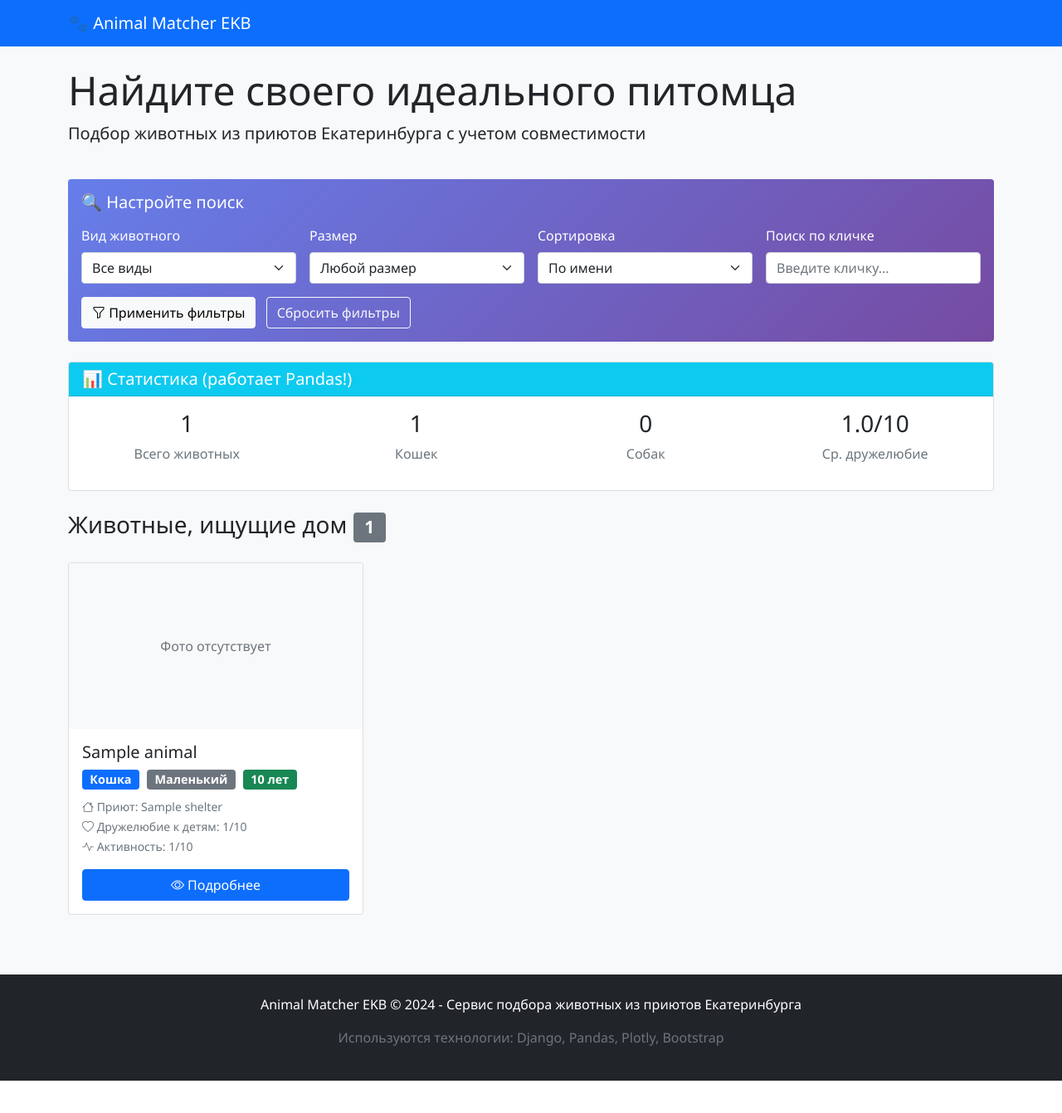
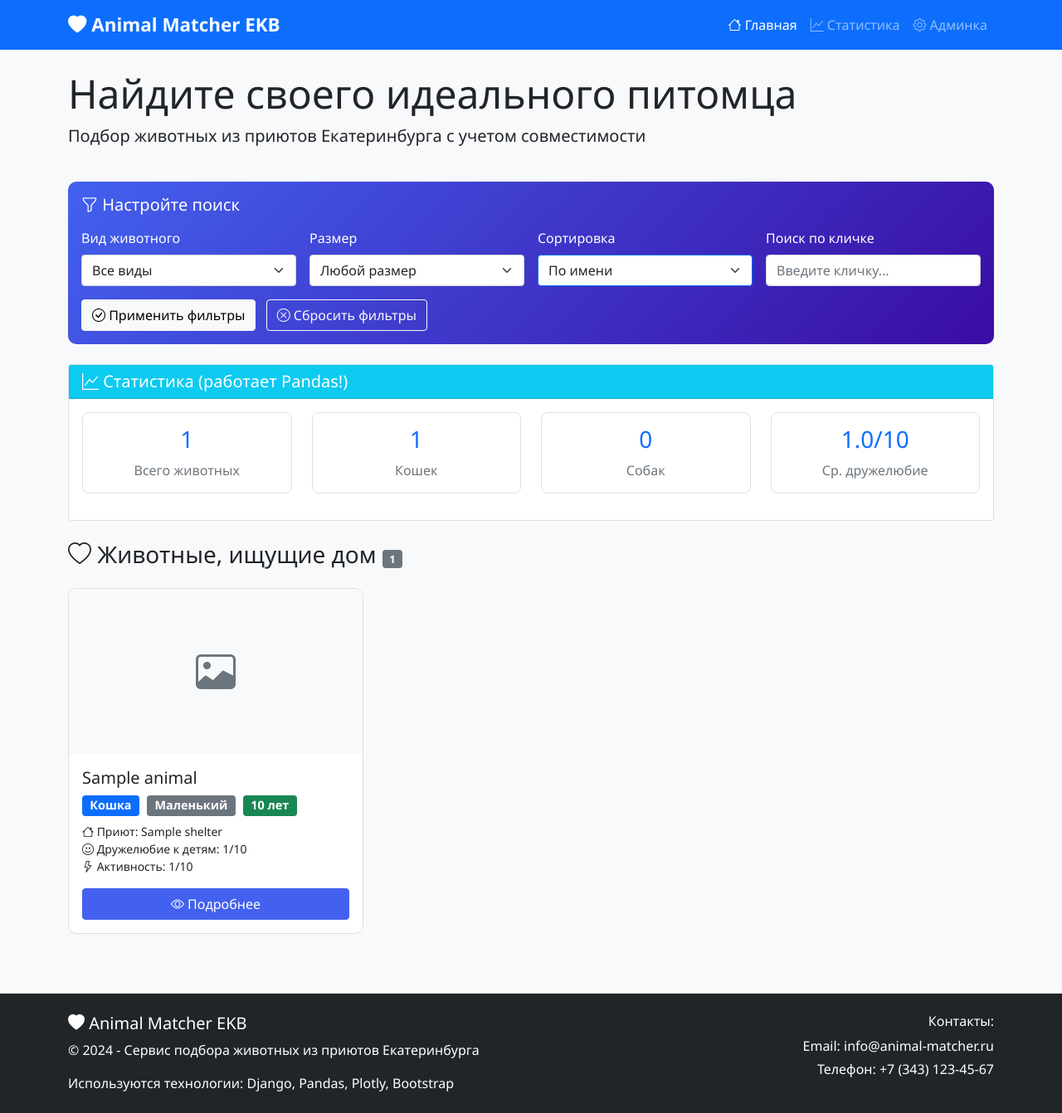
Before and after one commit to kbbbl/animal-matcher-ekb, a Django app: page / in a window 1280 px wide. Shown: the whole page at 83% size. Before the commit the page ends 1303 px from the top, so only its background shows below. Run offline with Django 5.2, Linux system fonts and the light colour scheme; tables that the repository leaves empty hold one stand-in row (values such as "Sample post").

Commit message:
Add template inheritance with base.html and static files

```diff
--- a/OneDrive/Рабочий стол/Cat_and_dog/animals/forms.py
+++ b/OneDrive/Рабочий стол/Cat_and_dog/animals/forms.py
@@ -1,7 +1,8 @@
 from django import forms
+from .models import AdoptionApplication
+
 
 class AnimalSearchForm(forms.Form):
-    # Форма поиска и фильтрации животных
     SPECIES_CHOICES = [
         ('', 'Все виды'),
         ('cat', 'Кошки'),
@@ -44,3 +45,40 @@ class AnimalSearchForm(forms.Form):
         label='Поиск по кличке',
         widget=forms.TextInput(attrs={'placeholder': 'Введите кличку...'})
     )
+
+
+class AdoptionApplicationForm(forms.ModelForm):
+    class Meta:
+        model = AdoptionApplication
+        fields = ['full_name', 'email', 'phone', 'message']
+        widgets = {
+            'full_name': forms.TextInput(attrs={
+                'class': 'form-control',
+                'placeholder': 'Иванов Иван Иванович'
+            }),
+            'email': forms.EmailInput(attrs={
+                'class': 'form-control',
+                'placeholder': 'example@mail.ru'
+            }),
+            'phone': forms.TextInput(attrs={
+                'class': 'form-control',
+                'placeholder': '+7 (999) 123-45-67'
+            }),
+            'message': forms.Textarea(attrs={
+                'class': 'form-control',
+                'rows': 4,
+                'placeholder': 'Расскажите о себе...'
+            }),
+        }
+        labels = {
+            'full_name': 'ФИО',
+            'email': 'Email',
+            'phone': 'Телефон',
+            'message': 'Сообщение',
+        }
+
+    def clean_phone(self):
+        phone = self.cleaned_data.get('phone')
+        if phone and not any(char.isdigit() for char in phone):
+            raise forms.ValidationError("Введите корректный номер телефона")
+        return phone
--- a/OneDrive/Рабочий стол/Cat_and_dog/animals/urls.py
+++ b/OneDrive/Рабочий стол/Cat_and_dog/animals/urls.py
@@ -4,5 +4,5 @@ from . import views
 urlpatterns = [
     path('', views.AnimalListView.as_view(), name='animal_list'),
     path('animal/<int:pk>/', views.AnimalDetailView.as_view(), name='animal_detail'),
-    path('statistics/', views.shelter_statistics, name='shelter_statistics'),
+    path('shelter-stats/', views.shelter_statistics, name='shelter_stats'),
 ]
--- a/OneDrive/Рабочий стол/Cat_and_dog/animals/views.py
+++ b/OneDrive/Рабочий стол/Cat_and_dog/animals/views.py
@@ -1,4 +1,3 @@
-# animals/views.py
 from django.shortcuts import render
 from django.views.generic import ListView, DetailView
 import pandas as pd
@@ -8,14 +7,12 @@ from .forms import AnimalSearchForm
 
 
 class AnimalListView(ListView):
-    # Отображение списка животных с фильтрацией и сортировкой
     model = Animal
     template_name = 'animals/animal_list.html'
     context_object_name = 'animals'
     paginate_by = 6
 
     def get_queryset(self):
-        # Фильтрация доступных животных по параметрам
         queryset = Animal.objects.filter(is_available=True)
 
         species = self.request.GET.get('species')
@@ -33,14 +30,12 @@ class AnimalListView(ListView):
         return queryset
 
     def get_context_data(self, **kwargs):
-        # Добавление формы поиска и статистики в контекст
         context = super().get_context_data(**kwargs)
         context['search_form'] = AnimalSearchForm(self.request.GET)
         context['stats'] = self._calculate_statistics()
         return context
 
     def _calculate_statistics(self):
-        # Расчет статистики с использованием Pandas
         animals = self.get_queryset().values()
         if not animals:
             return {}
@@ -58,25 +53,22 @@ class AnimalListView(ListView):
 
 
 class AnimalDetailView(DetailView):
-    # Детальная страница животного с графиком совместимости
     model = Animal
     template_name = 'animals/animal_detail.html'
     context_object_name = 'animal'
 
     def get_context_data(self, **kwargs):
-        # Добавление графика Plotly в контекст
         context = super().get_context_data(**kwargs)
         context['compatibility_chart'] = self._create_compatibility_chart()
         return context
 
     def _create_compatibility_chart(self):
-        # Создание интерактивного графика Plotly
         animal = self.object
 
         categories = ['Дети', 'Животные', 'Активность', 'Размер']
         values = [
             animal.child_friendly,
-            animal.pet_friendly,
+            animal.other_pet_friendly,
             animal.activity_level,
             5 if animal.size_category == 'small' else
             7 if animal.size_category == 'medium' else 9
@@ -102,7 +94,6 @@ class AnimalDetailView(DetailView):
 
 
 def shelter_statistics(request):
-    # Статистика приютов с использованием Pandas и Plotly
     shelters = Shelter.objects.all()
     data = []
 
--- /dev/null
+++ b/OneDrive/Рабочий стол/Cat_and_dog/static/css/style.css
@@ -0,0 +1,104 @@
+:root {
+    --primary-color: #4361ee;
+    --secondary-color: #3a0ca3;
+    --success-color: #4cc9f0;
+}
+
+body {
+    font-family: 'Segoe UI', Tahoma, Geneva, Verdana, sans-serif;
+    background-color: #f8f9fa;
+    min-height: 100vh;
+    display: flex;
+    flex-direction: column;
+}
+
+.container {
+    flex: 1;
+}
+
+.navbar-brand {
+    font-weight: 600;
+    font-size: 1.4rem;
+}
+
+.filter-card {
+    background: linear-gradient(135deg, var(--primary-color) 0%, var(--secondary-color) 100%);
+    color: white;
+    border: none;
+    border-radius: 10px;
+}
+
+.animal-card {
+    transition: all 0.3s ease;
+    border: 1px solid #e0e0e0;
+    border-radius: 10px;
+    overflow: hidden;
+}
+
+.animal-card:hover {
+    transform: translateY(-8px);
+    box-shadow: 0 10px 25px rgba(0,0,0,0.1);
+    border-color: var(--primary-color);
+}
+
+.card-img-top {
+    height: 200px;
+    object-fit: cover;
+}
+
+.badge {
+    font-size: 0.8rem;
+    margin-right: 5px;
+}
+
+.progress {
+    height: 10px;
+    margin-bottom: 10px;
+}
+
+.stat-box {
+    border: 1px solid #dee2e6;
+    border-radius: 8px;
+    padding: 15px;
+    text-align: center;
+    background: white;
+    transition: transform 0.3s;
+}
+
+.stat-box:hover {
+    transform: translateY(-3px);
+    box-shadow: 0 5px 15px rgba(0,0,0,0.1);
+}
+
+footer {
+    margin-top: auto;
+}
+
+.form-control:focus {
+    border-color: var(--primary-color);
+    box-shadow: 0 0 0 0.25rem rgba(67, 97, 238, 0.25);
+}
+
+.btn-primary {
+    background-color: var(--primary-color);
+    border-color: var(--primary-color);
+}
+
+.btn-primary:hover {
+    background-color: var(--secondary-color);
+    border-color: var(--secondary-color);
+}
+
+@media (max-width: 768px) {
+    .display-5 {
+        font-size: 1.8rem;
+    }
+
+    .lead {
+        font-size: 1rem;
+    }
+
+    .navbar-brand {
+        font-size: 1.2rem;
+    }
+}
--- /dev/null
+++ b/OneDrive/Рабочий стол/Cat_and_dog/static/js/script.js
@@ -0,0 +1,36 @@
+document.addEventListener('DOMContentLoaded', function() {
+    console.log('Animal Matcher EKB loaded successfully');
+
+    const animalCards = document.querySelectorAll('.animal-card');
+    animalCards.forEach(card => {
+        card.addEventListener('mouseenter', function() {
+            this.style.transition = 'all 0.3s ease';
+        });
+    });
+
+    const filterForm = document.querySelector('form[method="get"]');
+    if (filterForm) {
+        const inputs = filterForm.querySelectorAll('select, input[type="text"]');
+        inputs.forEach(input => {
+            if (input.value) {
+                input.classList.add('border-primary');
+            }
+        });
+    }
+
+    document.querySelectorAll('a[href^="#"]').forEach(anchor => {
+        anchor.addEventListener('click', function (e) {
+            e.preventDefault();
+            const targetId = this.getAttribute('href');
+            if (targetId !== '#') {
+                const targetElement = document.querySelector(targetId);
+                if (targetElement) {
+                    targetElement.scrollIntoView({
+                        behavior: 'smooth',
+                        block: 'start'
+                    });
+                }
+            }
+        });
+    });
+});
--- a/OneDrive/Рабочий стол/Cat_and_dog/templates/animals/animal_list.html
+++ b/OneDrive/Рабочий стол/Cat_and_dog/templates/animals/animal_list.html
@@ -1,15 +1,9 @@
-<!DOCTYPE html>
-<html lang="ru">
-<head>
-    <meta charset="UTF-8">
-    <meta name="viewport" content="width=device-width, initial-scale=1.0">
-    <title>Animal Matcher - Каталог животных</title>
-    <link href="https://cdn.jsdelivr.net/npm/bootstrap@5.1.3/dist/css/bootstrap.min.css" rel="stylesheet">
+{% extends 'base.html' %}
+
+{% block title %}Animal Matcher - Каталог животных{% endblock %}
+
+{% block extra_css %}
 <style>
-        body {
-            font-family: 'Segoe UI', Tahoma, Geneva, Verdana, sans-serif;
-            background-color: #f8f9fa;
-        }
     .animal-card {
         transition: transform 0.2s;
         height: 100%;
@@ -19,7 +13,7 @@
         box-shadow: 0 5px 15px rgba(0,0,0,0.1);
     }
     .filter-card {
-            background: linear-gradient(135deg, #667eea 0%, #764ba2 100%);
+        background: linear-gradient(135deg, #4361ee 0%, #3a0ca3 100%);
         color: white;
         border: none;
     }
@@ -28,16 +22,9 @@
         margin-right: 5px;
     }
 </style>
-</head>
-<body>
-    <nav class="navbar navbar-expand-lg navbar-dark bg-primary mb-4">
-        <div class="container">
-            <a class="navbar-brand" href="/">🐾 Animal Matcher EKB</a>
-        </div>
-    </nav>
+{% endblock %}
 
-    <div class="container">
-        <!-- Заголовок -->
+{% block content %}
     <div class="row mb-4">
         <div class="col-12">
             <h1 class="display-5">Найдите своего идеального питомца</h1>
@@ -45,10 +32,9 @@
         </div>
     </div>
 
-        <!-- ФОРМА ФИЛЬТРАЦИИ -->
     <div class="card filter-card mb-4">
         <div class="card-body">
-                <h5 class="card-title mb-3">🔍 Настройте поиск</h5>
+            <h5 class="card-title mb-3"><i class="bi bi-funnel"></i> Настройте поиск</h5>
             <form method="get" class="row g-3">
                 <div class="col-md-3">
                     <label class="form-label text-white">Вид животного</label>
@@ -87,39 +73,48 @@
 
                 <div class="col-12 mt-3">
                     <button type="submit" class="btn btn-light me-2">
-                            <i class="bi bi-funnel"></i> Применить фильтры
+                        <i class="bi bi-check-circle"></i> Применить фильтры
                     </button>
-                        <a href="/" class="btn btn-outline-light">Сбросить фильтры</a>
+                    <a href="{% url 'animal_list' %}" class="btn btn-outline-light">
+                        <i class="bi bi-x-circle"></i> Сбросить фильтры
+                    </a>
                 </div>
             </form>
         </div>
     </div>
 
-        <!-- СТАТИСТИКА PANDAS -->
     {% if stats %}
     <div class="row mb-4">
         <div class="col-12">
             <div class="card">
                 <div class="card-header bg-info text-white">
-                        <h5 class="mb-0">📊 Статистика (работает Pandas!)</h5>
+                    <h5 class="mb-0"><i class="bi bi-graph-up"></i> Статистика (работает Pandas!)</h5>
                 </div>
                 <div class="card-body">
                     <div class="row text-center">
-                            <div class="col-md-3">
-                                <h3>{{ stats.total_count }}</h3>
-                                <p class="text-muted">Всего животных</p>
+                        <div class="col-md-3 mb-3">
+                            <div class="stat-box">
+                                <h3 class="text-primary">{{ stats.total_count }}</h3>
+                                <p class="text-muted mb-0">Всего животных</p>
                             </div>
-                            <div class="col-md-3">
-                                <h3>{{ stats.cats_count }}</h3>
-                                <p class="text-muted">Кошек</p>
                         </div>
-                            <div class="col-md-3">
-                                <h3>{{ stats.dogs_count }}</h3>
-                                <p class="text-muted">Собак</p>
+                        <div class="col-md-3 mb-3">
+                            <div class="stat-box">
+                                <h3 class="text-primary">{{ stats.cats_count }}</h3>
+                                <p class="text-muted mb-0">Кошек</p>
                             </div>
-                            <div class="col-md-3">
-                                <h3>{{ stats.avg_child_friendly }}/10</h3>
-                                <p class="text-muted">Ср. дружелюбие</p>
+                        </div>
+                        <div class="col-md-3 mb-3">
+                            <div class="stat-box">
+                                <h3 class="text-primary">{{ stats.dogs_count }}</h3>
+                                <p class="text-muted mb-0">Собак</p>
+                            </div>
+                        </div>
+                        <div class="col-md-3 mb-3">
+                            <div class="stat-box">
+                                <h3 class="text-primary">{{ stats.avg_child_friendly }}/10</h3>
+                                <p class="text-muted mb-0">Ср. дружелюбие</p>
+                            </div>
                         </div>
                     </div>
                 </div>
@@ -128,42 +123,43 @@
     </div>
     {% endif %}
 
-        <!-- КАРТОЧКИ ЖИВОТНЫХ -->
     <div class="row">
         <div class="col-12 mb-3">
-                <h3>Животные, ищущие дом <span class="badge bg-secondary">{{ animals|length }}</span></h3>
+            <h3><i class="bi bi-heart"></i> Животные, ищущие дом <span class="badge bg-secondary">{{ animals|length }}</span></h3>
         </div>
 
         {% if animals %}
             {% for animal in animals %}
             <div class="col-lg-4 col-md-6 mb-4">
                 <div class="card animal-card h-100">
-                        {% if animal.photos %}
-                        <img src="{{ animal.photos.url }}" class="card-img-top"
+                    {% if animal.photo %}
+                    <img src="{{ animal.photo.url }}" class="card-img-top"
                          alt="{{ animal.name }}" style="height: 200px; object-fit: cover;">
                     {% else %}
                     <div class="card-img-top bg-light d-flex align-items-center justify-content-center"
                          style="height: 200px;">
-                            <span class="text-muted">Фото отсутствует</span>
+                        <i class="bi bi-image text-muted" style="font-size: 3rem;"></i>
                     </div>
                     {% endif %}
 
                     <div class="card-body">
-                            <h5 class="card-title">{{ animal.name }}</h5>
+                        <h5 class="card-title">{{ animal.name|default:"Безымянный" }}</h5>
 
                         <div class="mb-2">
-                                <span class="badge bg-primary stat-badge">{{ animal.get_species_display }}</span>
-                                <span class="badge bg-secondary stat-badge">{{ animal.get_size_category_display }}</span>
+                            <span class="badge bg-primary stat-badge">
+                                {{ animal.get_species_display }}
+                            </span>
+                            <span class="badge bg-secondary stat-badge">
+                                {{ animal.get_size_category_display }}
+                            </span>
                             <span class="badge bg-success stat-badge">{{ animal.age }} лет</span>
                         </div>
 
-                            <p class="card-text">
-                                <small class="text-muted">
-                                    <i class="bi bi-house"></i> Приют: {{ animal.shelter.name }}<br>
-                                    <i class="bi bi-heart"></i> Дружелюбие к детям: {{ animal.child_friendly }}/10<br>
-                                    <i class="bi bi-activity"></i> Активность: {{ animal.activity_level }}/10
-                                </small>
-                            </p>
+                        <ul class="list-unstyled small mb-3">
+                            <li><i class="bi bi-house"></i> Приют: {{ animal.shelter.name }}</li>
+                            <li><i class="bi bi-emoji-smile"></i> Дружелюбие к детям: {{ animal.child_friendly }}/10</li>
+                            <li><i class="bi bi-lightning"></i> Активность: {{ animal.activity_level }}/10</li>
+                        </ul>
 
                         <div class="d-grid gap-2">
                             <a href="{% url 'animal_detail' animal.pk %}" class="btn btn-primary">
@@ -177,21 +173,20 @@
         {% else %}
             <div class="col-12">
                 <div class="alert alert-warning">
-                        <h4 class="alert-heading">Животные не найдены</h4>
-                        <p>Попробуйте изменить параметры фильтрации или убедитесь что в базе есть животные.</p>
+                    <h4 class="alert-heading"><i class="bi bi-exclamation-triangle"></i> Животные не найдены</h4>
+                    <p>Попробуйте изменить параметры фильтрации.</p>
                 </div>
             </div>
         {% endif %}
     </div>
 
-        <!-- ПАГИНАЦИЯ -->
     {% if is_paginated %}
     <nav aria-label="Page navigation" class="mt-4">
         <ul class="pagination justify-content-center">
             {% if page_obj.has_previous %}
             <li class="page-item">
                 <a class="page-link" href="?page={{ page_obj.previous_page_number }}{% for key,value in request.GET.items %}{% if key != 'page' %}&{{ key }}={{ value }}{% endif %}{% endfor %}">
-                        Назад
+                    <i class="bi bi-arrow-left"></i> Назад
                 </a>
             </li>
             {% endif %}
@@ -205,25 +200,11 @@
             {% if page_obj.has_next %}
             <li class="page-item">
                 <a class="page-link" href="?page={{ page_obj.next_page_number }}{% for key,value in request.GET.items %}{% if key != 'page' %}&{{ key }}={{ value }}{% endif %}{% endfor %}">
-                        Вперед
+                    Вперед <i class="bi bi-arrow-right"></i>
                 </a>
             </li>
             {% endif %}
         </ul>
     </nav>
     {% endif %}
-    </div>
-
-    <footer class="bg-dark text-white py-4 mt-5">
-        <div class="container text-center">
-            <p>Animal Matcher EKB &copy; 2024 - Сервис подбора животных из приютов Екатеринбурга</p>
-            <p class="text-muted">Используются технологии: Django, Pandas, Plotly, Bootstrap</p>
-        </div>
-    </footer>
-
-    <!-- Bootstrap JS -->
-    <script src="https://cdn.jsdelivr.net/npm/bootstrap@5.1.3/dist/js/bootstrap.bundle.min.js"></script>
-    <!-- Bootstrap Icons -->
-    <link rel="stylesheet" href="https://cdn.jsdelivr.net/npm/bootstrap-icons@1.8.1/font/bootstrap-icons.css">
-</body>
-</html>
+{% endblock %}
--- /dev/null
+++ b/OneDrive/Рабочий стол/Cat_and_dog/templates/base.html
@@ -0,0 +1,74 @@
+<!DOCTYPE html>
+<html lang="ru">
+<head>
+    <meta charset="UTF-8">
+    <meta name="viewport" content="width=device-width, initial-scale=1.0">
+    <title>{% block title %}Animal Matcher EKB{% endblock %}</title>
+
+    <link href="https://cdn.jsdelivr.net/npm/bootstrap@5.1.3/dist/css/bootstrap.min.css" rel="stylesheet">
+    <link rel="stylesheet" href="https://cdn.jsdelivr.net/npm/bootstrap-icons@1.8.1/font/bootstrap-icons.css">
+
+    {% load static %}
+    <link rel="stylesheet" href="{% static 'css/style.css' %}">
+
+    {% block extra_css %}{% endblock %}
+</head>
+<body>
+    <nav class="navbar navbar-expand-lg navbar-dark bg-primary mb-4">
+        <div class="container">
+            <a class="navbar-brand" href="/">
+                <i class="bi bi-heart-fill"></i> Animal Matcher EKB
+            </a>
+            <button class="navbar-toggler" type="button" data-bs-toggle="collapse" data-bs-target="#navbarNav">
+                <span class="navbar-toggler-icon"></span>
+            </button>
+            <div class="collapse navbar-collapse" id="navbarNav">
+                <ul class="navbar-nav ms-auto">
+                    <li class="nav-item">
+                        <a class="nav-link active" href="{% url 'animal_list' %}">
+                            <i class="bi bi-house"></i> Главная
+                        </a>
+                    </li>
+                    <li class="nav-item">
+                        <a class="nav-link" href="{% url 'shelter_stats' %}">
+                            <i class="bi bi-graph-up"></i> Статистика
+                        </a>
+                    </li>
+                    <li class="nav-item">
+                        <a class="nav-link" href="/admin/" target="_blank">
+                            <i class="bi bi-gear"></i> Админка
+                        </a>
+                    </li>
+                </ul>
+            </div>
+        </div>
+    </nav>
+
+    <main class="container">
+        {% block content %}{% endblock %}
+    </main>
+
+    <footer class="bg-dark text-white py-4 mt-5">
+        <div class="container">
+            <div class="row">
+                <div class="col-md-8">
+                    <h5><i class="bi bi-heart-fill"></i> Animal Matcher EKB</h5>
+                    <p>© 2024 - Сервис подбора животных из приютов Екатеринбурга</p>
+                    <p class="mb-0">Используются технологии: Django, Pandas, Plotly, Bootstrap</p>
+                </div>
+                <div class="col-md-4 text-md-end">
+                    <h6>Контакты:</h6>
+                    <p class="mb-1">Email: info@animal-matcher.ru</p>
+                    <p class="mb-1">Телефон: +7 (343) 123-45-67</p>
+                </div>
+            </div>
+        </div>
+    </footer>
+
+    <script src="https://cdn.jsdelivr.net/npm/bootstrap@5.1.3/dist/js/bootstrap.bundle.min.js"></script>
+
+    <script src="{% static 'js/script.js' %}"></script>
+
+    {% block extra_js %}{% endblock %}
+</body>
+</html>
```
Also changed, not shown: OneDrive/Рабочий стол/Cat_and_dog/config/settings.py (+7 -1 lines), OneDrive/Рабочий стол/Cat_and_dog/templates/animals/animal_detail.html (added, +160 -0 lines), OneDrive/Рабочий стол/Cat_and_dog/config/urls.py (line endings or trailing spaces). Lines whose indentation alone changed are shown as unchanged.
